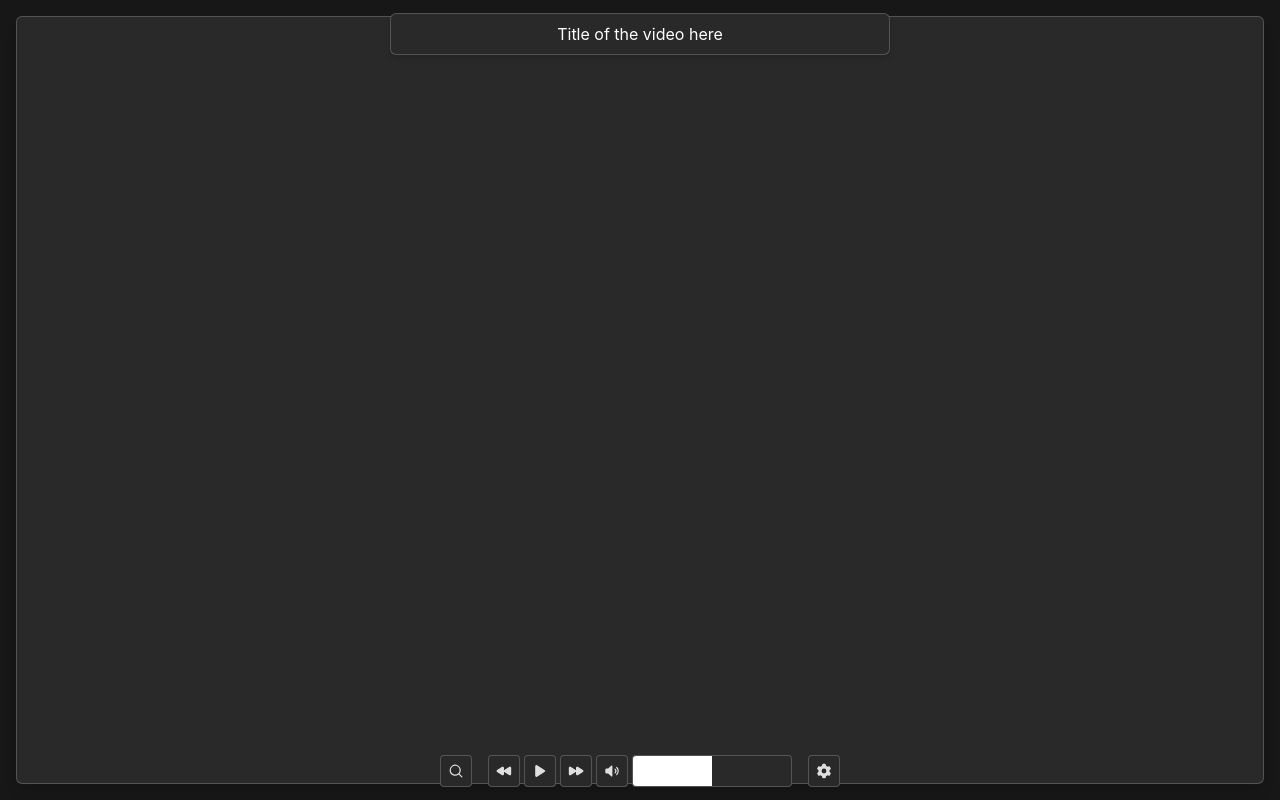
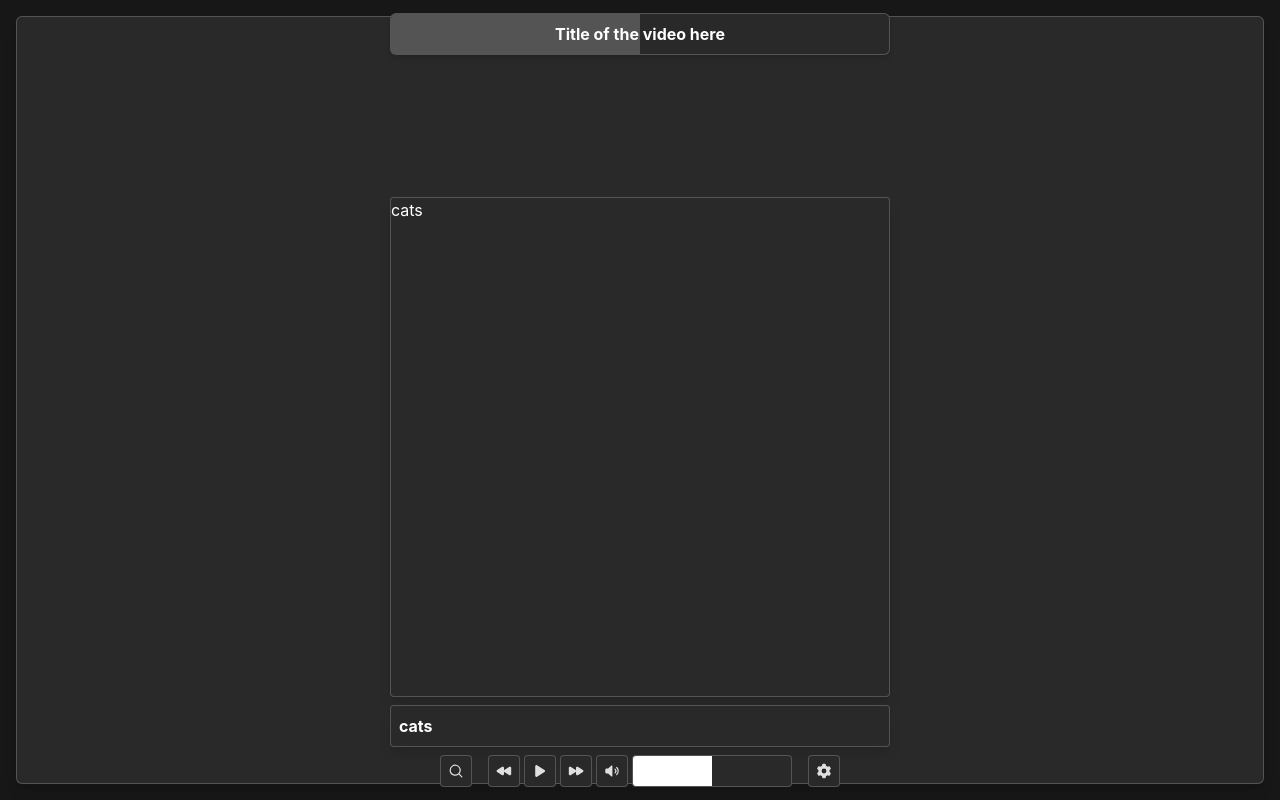
Before and after one commit to vlad-solomon/vibe-with-cat, a React (Vite) app: page / in a window 1280 px wide. Built offline with nearby package versions, Linux system fonts and the light colour scheme.

Commit message:
mock up search

```diff
--- a/src/App.jsx
+++ b/src/App.jsx
@@ -51,13 +51,23 @@ export default function App() {
     return (
         <div className="relative h-full w-full border border-white/20 rounded-md bg-gray shadow-lg">
             <div className="absolute inset-0 flex flex-col items-center justify-between">
-                <div className="p-2 bg-gray border border-white/20 rounded-md shadow-md -translate-y-1 max-w-[500px] w-full text-center">
-                    <span className="leading-none">
+                <div className="relative p-2 bg-gray border border-white/20 rounded-md shadow-md -translate-y-1 max-w-[500px] w-full text-center overflow-hidden">
+                    <span className="leading-none font-bold">
                         Title of the video here
                     </span>
+                    <div className="absolute top-0 left-0 bg-white/20 h-full w-1/2 -z-10"></div>
                 </div>
-                <div className="translate-y-1 flex gap-4 flex-col items-center max-w-[500px] w-full">
-                    {/* <div className="w-full aspect-square bg-gray border-white/20 border rounded shadow-lg"></div> */}
+                <div className="translate-y-1 flex gap-2 flex-col items-center max-w-[500px] w-full">
+                    <div className="w-full aspect-square bg-gray border-white/20 border rounded shadow-lg">
+                        {query}
+                    </div>
+                    <input
+                        type="text"
+                        className="p-2 w-full border border-white/20 rounded shadow-lg bg-gray outline-none font-bold"
+                        placeholder="Search..."
+                        onChange={(e) => setQuery(e.target.value)}
+                        defaultValue={query}
+                    />
                     <div className="flex gap-4">
                         <Button icon={MagnifyingGlassIcon} />
                         <div className="flex gap-1">
```
